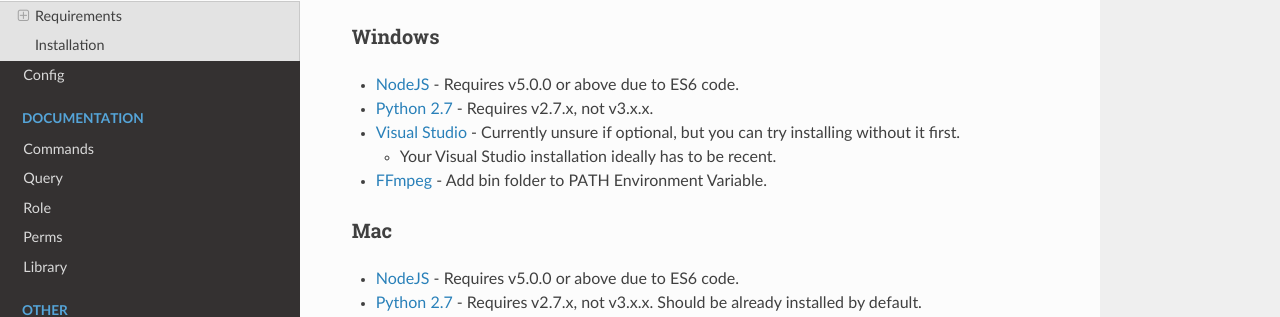
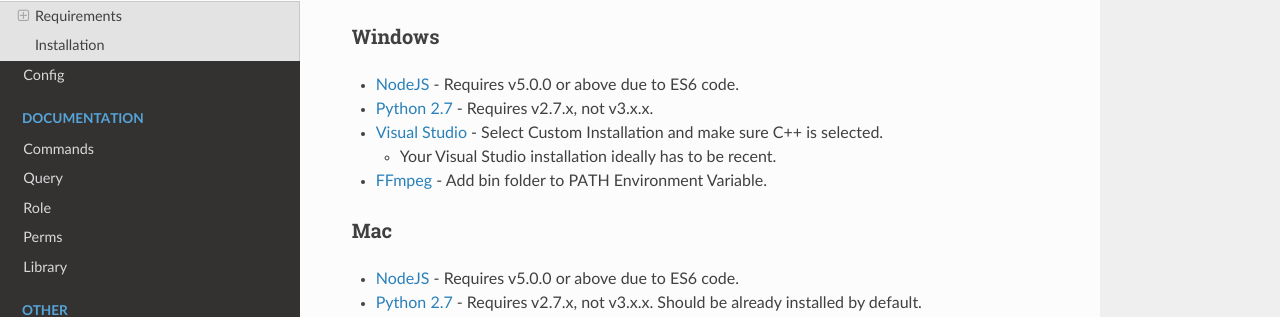
Before and after one commit to Natsulus/Local-Music-Bot, a Sphinx documentation site: the page built from docs/installing.rst, in a window 1280 px wide and 900 px high. Shown: the part 193-510 px from the top of the window. Built offline with Sphinx 7.4.7 and the Read the Docs theme 2.0.0, drawn with Linux system fonts in a browser that asks for light colours.

Commit message:
VS is confirmed required

```diff
--- a/docs/installing.rst
+++ b/docs/installing.rst
@@ -11,7 +11,7 @@
 
 - `Python 2.7`_ - Requires v2.7.x, not v3.x.x.
 
-- `Visual Studio`_ - Currently unsure if optional, but you can try installing without it first.
+- `Visual Studio`_ - Select Custom Installation and make sure C++ is selected.
 
   - Your Visual Studio installation ideally has to be recent.
 
```
